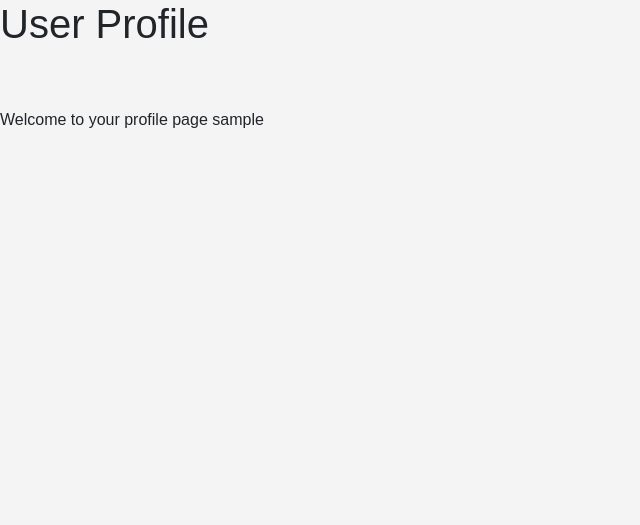
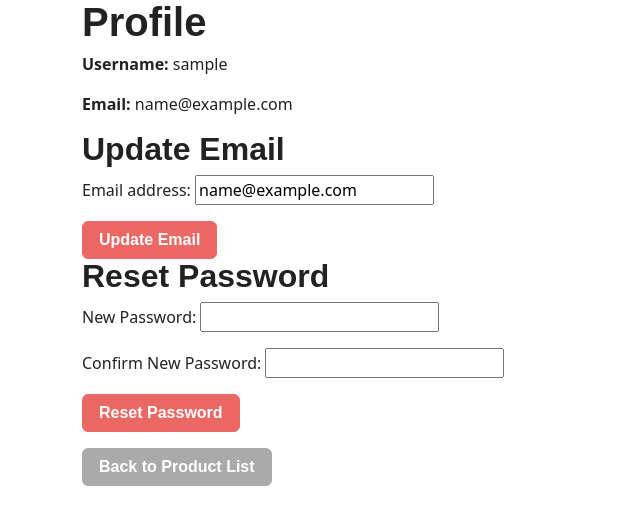
Before and after one commit to ajmalrasouli/Inventory_app, a Django app: page /accounts/profile/ in a window 1280 px wide. Shown: the top 525 px of the page, without its empty margins (0-640 px from the left). Run offline with Django 5.2, Linux system fonts and the light colour scheme; the visitor is signed in with stand-in values (Sample User, id 1); some libraries are stand-ins or nearby versions; some web fonts are replaced.

Commit message:
added styles to the app

```diff
--- a/inventory/templates/inventory/add_product.html
+++ b/inventory/templates/inventory/add_product.html
@@ -5,7 +5,7 @@
     <meta name="viewport" content="width=device-width, initial-scale=1.0">
     <title>Add Product</title>
     <!-- Bootstrap CSS -->
-    <link rel="stylesheet" href="https://stackpath.bootstrapcdn.com/bootstrap/4.5.2/css/bootstrap.min.css">
+    <link rel="stylesheet" href="https://bootswatch.com/5/journal/bootstrap.min.css">
 </head>
 <body>
     <div class="container">
--- a/inventory/templates/inventory/delete_product.html
+++ b/inventory/templates/inventory/delete_product.html
@@ -5,7 +5,7 @@
     <meta name="viewport" content="width=device-width, initial-scale=1.0">
     <title>Delete Product</title>
     <!-- Bootstrap CSS -->
-    <link rel="stylesheet" href="https://stackpath.bootstrapcdn.com/bootstrap/4.5.2/css/bootstrap.min.css">
+    <link rel="stylesheet" href="https://bootswatch.com/5/journal/bootstrap.min.css">
 </head>
 <body>
     <div class="container">
--- a/inventory/templates/inventory/register.html
+++ b/inventory/templates/inventory/register.html
@@ -3,8 +3,9 @@
 <head>
     <meta charset="UTF-8">
     <meta name="viewport" content="width=device-width, initial-scale=1.0">
-    {% load static %}
-    <link rel="stylesheet" type="text/css" href="{% static 'inventory/styles.css' %}">
+    <link href="https://bootswatch.com/5/journal/bootstrap.min.css" rel="stylesheet">
+
+
     <title>Register</title>
 </head>
 <body>
--- a/inventory/templates/inventory/update_product.html
+++ b/inventory/templates/inventory/update_product.html
@@ -1,3 +1,4 @@
+{% load crispy_forms_tags %}
 <!DOCTYPE html>
 <html lang="en">
 <head>
@@ -5,7 +6,7 @@
     <meta name="viewport" content="width=device-width, initial-scale=1.0">
     <title>Update Product</title>
     <!-- Bootstrap CSS -->
-    <link rel="stylesheet" href="https://stackpath.bootstrapcdn.com/bootstrap/4.5.2/css/bootstrap.min.css">
+    <link rel="stylesheet" href="https://bootswatch.com/5/journal/bootstrap.min.css">
 </head>
 <body>
     <div class="container">
@@ -19,7 +20,7 @@
         <h1>Update Product</h1>
         <form method="post">
             {% csrf_token %}
-            {{ form.as_p }}
+            {{ form|crispy }}
             <button type="submit" class="btn btn-primary">Update Product</button>
         </form>
     </div>
--- a/inventory/templates/landing.html
+++ b/inventory/templates/landing.html
@@ -4,7 +4,7 @@
     <meta charset="UTF-8">
     <meta name="viewport" content="width=device-width, initial-scale=1.0">
     <title>ABC Inventory</title>
-    <link rel="stylesheet" href="https://stackpath.bootstrapcdn.com/bootstrap/4.5.2/css/bootstrap.min.css">
+    <link rel="stylesheet" href="https://bootswatch.com/5/journal/bootstrap.min.css">
     <style>
         /* Custom CSS */
         .hero-section {
--- a/inventory/templates/profile.html
+++ b/inventory/templates/profile.html
@@ -3,16 +3,34 @@
 <head>
     <meta charset="UTF-8">
     <meta name="viewport" content="width=device-width, initial-scale=1.0">
-    <!-- Bootstrap CSS -->
-    <link rel="stylesheet" href="https://stackpath.bootstrapcdn.com/bootstrap/4.5.2/css/bootstrap.min.css">
-    {% load static %}
-    <link rel="stylesheet" type="text/css" href="{% static 'inventory/styles.css' %}">
-    <title>User Profile</title>
-    <!-- Add any additional CSS or meta tags here -->
+    <title>Profile</title>
+    <link href="https://bootswatch.com/5/journal/bootstrap.min.css" rel="stylesheet">
 </head>
 <body>
-    <h1>User Profile</h1>
-    <p>Welcome to your profile page {{user}}</p>
-    <!-- Add any profile-related content here -->
+    <div class="container">
+        <h1>Profile</h1>
+        <p><strong>Username:</strong> {{ user.username }}</p>
+        <p><strong>Email:</strong> {{ user.email }}</p>
+
+        <h2>Update Email</h2>
+        <form method="post">
+            {% csrf_token %}
+            {{ email_form.as_p }}
+            <button type="submit" name="update_email" class="btn btn-primary">Update Email</button>
+        </form>
+
+        <h2>Reset Password</h2>
+        <form method="post">
+            {% csrf_token %}
+            {{ password_form.as_p }}
+            <button type="submit" name="reset_password" class="btn btn-primary">Reset Password</button>
+        </form>
+
+        <div class="mt-3">
+            <a href="{% url 'product_list' %}" class="btn btn-secondary">Back to Product List</a>
+        </div>
+    </div>
+    <script src="https://code.jquery.com/jquery-3.6.0.min.js"></script>
+    <script src="https://cdn.jsdelivr.net/npm/bootstrap@5.1.3/dist/js/bootstrap.bundle.min.js"></script>
 </body>
 </html>
--- a/inventory/urls.py
+++ b/inventory/urls.py
@@ -5,6 +5,7 @@ from django.contrib.auth import views as auth_views
 from .views import register
 from .views import product_list, add_product, update_product, delete_product, register
 from django.conf.urls.static import static
+
 
 
 urlpatterns = [
@@ -17,6 +18,7 @@ urlpatterns = [
     path('login/', auth_views.LoginView.as_view(), name='login'),
     path('accounts/profile/', views.profile, name='profile'),
     path('logout/', auth_views.LogoutView.as_view(), name='logout'),
+    path('profile/', views.profile, name='profile'),
 ]
 
 urlpatterns += static(settings.STATIC_URL, document_root=settings.STATIC_ROOT)
--- a/inventory/views.py
+++ b/inventory/views.py
@@ -8,12 +8,56 @@ from django.db.models import Q
 from django.core.paginator import Paginator, EmptyPage, PageNotAnInteger
 from django.contrib.auth.forms import UserCreationForm
 from django.contrib.auth.decorators import login_required
+from django import forms
+from django.contrib.auth.models import User
+from django.contrib.auth import update_session_auth_hash
 
+
+class EmailUpdateForm(forms.ModelForm):
+    class Meta:
+        model = User
+        fields = ['email']
+
+class PasswordResetForm(forms.Form):
+    new_password1 = forms.CharField(label='New Password', widget=forms.PasswordInput)
+    new_password2 = forms.CharField(label='Confirm New Password', widget=forms.PasswordInput)
+
+    def clean(self):
+        cleaned_data = super().clean()
+        new_password1 = cleaned_data.get("new_password1")
+        new_password2 = cleaned_data.get("new_password2")
+
+        if new_password1 and new_password2:
+            if new_password1 != new_password2:
+                raise forms.ValidationError("Passwords do not match")
+        return cleaned_data
 
 @login_required
 def profile(request):
-    user = request.user  # Get the current logged-in user
-    return render(request, 'profile.html', {'user': user})
+    if request.method == 'POST':
+        if 'update_email' in request.POST:
+            email_form = EmailUpdateForm(request.POST, instance=request.user)
+            if email_form.is_valid():
+                email_form.save()
+                messages.success(request, 'Email address updated successfully')
+                return redirect('profile')
+        elif 'reset_password' in request.POST:
+            password_form = PasswordResetForm(request.POST)
+            if password_form.is_valid():
+                new_password = password_form.cleaned_data['new_password1']
+                request.user.set_password(new_password)
+                request.user.save()
+                update_session_auth_hash(request, request.user)
+                messages.success(request, 'Password reset successfully')
+                return redirect('profile')
+    else:
+        email_form = EmailUpdateForm(instance=request.user)
+        password_form = PasswordResetForm()
+
+    return render(request, 'profile.html', {
+        'email_form': email_form,
+        'password_form': password_form
+    })
 
 
 def register(request):
--- a/inventory_management/settings.py
+++ b/inventory_management/settings.py
@@ -39,6 +39,8 @@ INSTALLED_APPS = [
     'django.contrib.staticfiles',
     'inventory',
     'bootstrap4',
+    'crispy_forms',
+    'crispy_bootstrap5',
 ]
 
 MIDDLEWARE = [
@@ -127,3 +129,7 @@ DEFAULT_AUTO_FIELD = 'django.db.models.BigAutoField'
 
 
 LOGIN_REDIRECT_URL = 'product_list'  # Replace '/product_list/' with the URL you want to redirect to
+
+CRISPY_ALLOWED_TEMPLATE_PACKS = "bootstrap5"
+
+CRISPY_TEMPLATE_PACK = "bootstrap5"
```
Also changed, not shown: inventory/templates/inventory/product_list.html (+30 -44 lines), inventory/templates/registration/login.html (+3 -7 lines), inventory/templates/registration/register.html (+5 -3 lines).
